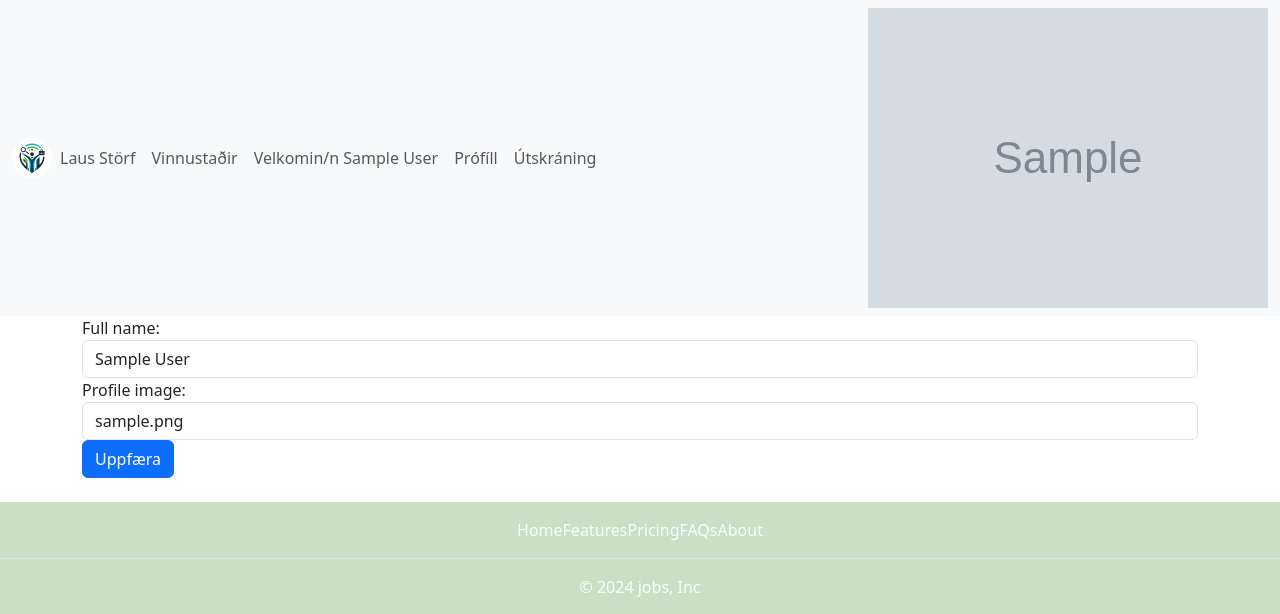
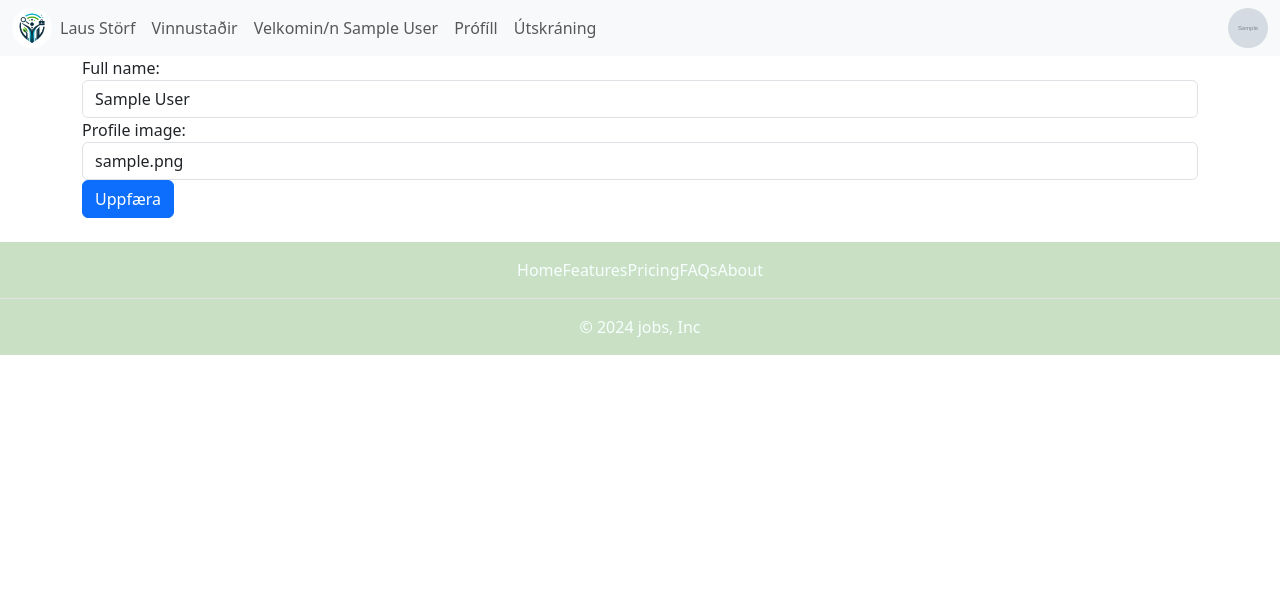
Before and after one commit to PeturDaniel/jobhunters32, a Django app: page /atvinnuleytandi/profile in a window 1280 px wide. Shown: the top 614 px of the page. Run offline with Django 5.2, Linux system fonts and the light colour scheme; a user stored in the database is signed in; tables that the repository leaves empty hold one stand-in row (values such as "Sample post"); grey boxes marked "Sample" are stand-in pictures.

Commit message:
profile image fix css

```diff
--- a/static/css/main.css
+++ b/static/css/main.css
@@ -56,6 +56,13 @@
     object-fit: cover; /* Ensure the image covers the entire area */
 }
 
+.profile_image {
+    width: 40px; /* Set the width of the image */
+    height: 40px; /* Set the height of the image */
+    border-radius: 50%; /* Make the image circular */
+    object-fit: cover; /* Ensure the image covers the entire area */
+}
+
 /* Employer photos */
 .employer-profile-photo {
     width: 100px;
```
